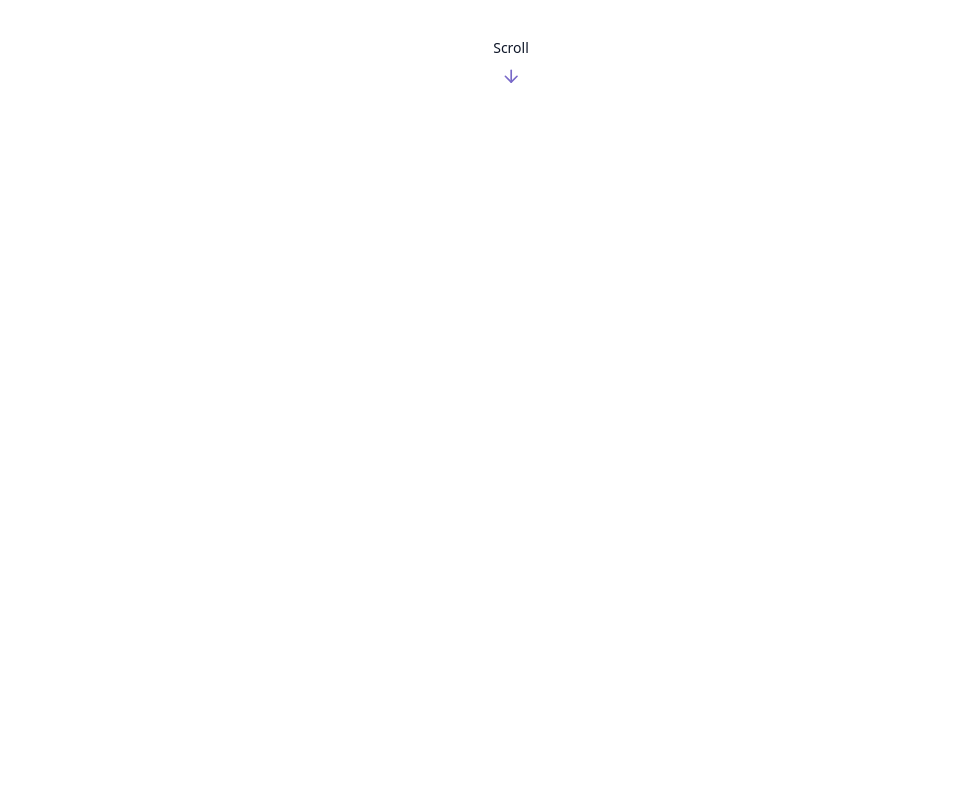
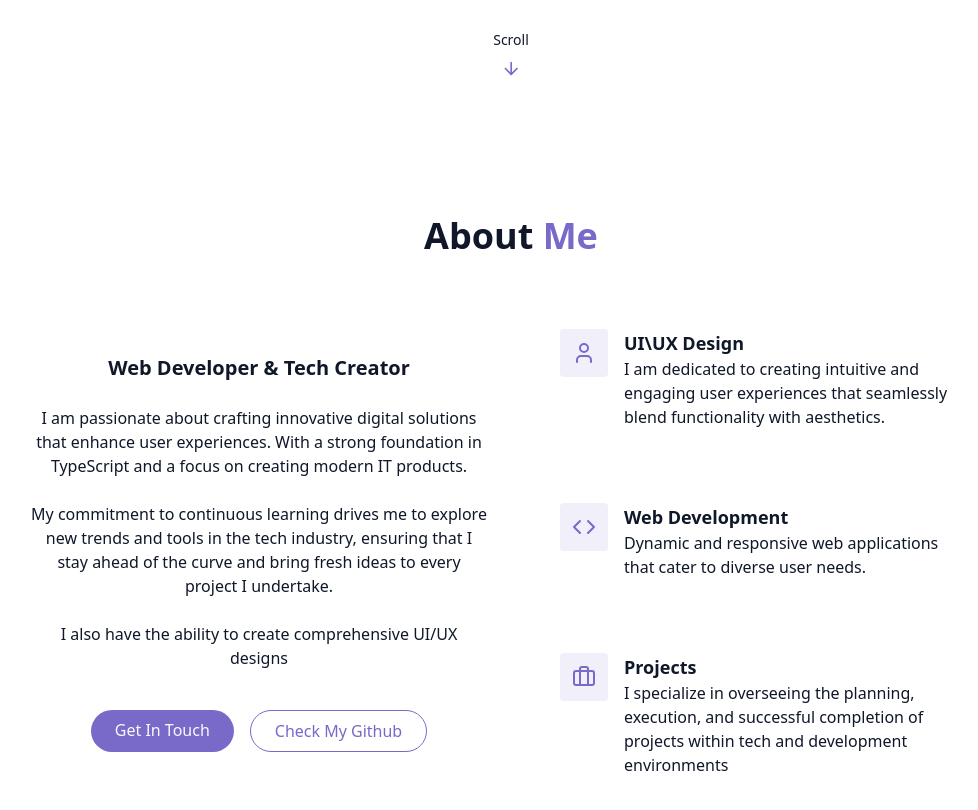
Before and after one commit to Steddyz/beautiful-portfolio, a React (Vite) app: page / in a window 1280 px wide. Shown: the part 680-1490 px from the top of the page, without its empty margins (129-1107 px from the left). Before the commit the page ends 800 px from the top, so only its background shows below. Built offline with nearby package versions, Linux system fonts and the light colour scheme.

Commit message:
add About section

```diff
--- /dev/null
+++ b/src/components/About.jsx
@@ -0,0 +1,96 @@
+import { Briefcase, Code, User } from "lucide-react";
+import React from "react";
+
+const About = () => {
+  return (
+    <section id="about" className="py-24 px-4 relative">
+      <div className="container mx-auto max-w-5xl">
+        <h2 className="text-3xl md:text-4xl font-bold mb-12 text-center">
+          About <span className="text-primary"> Me</span>
+        </h2>
+
+        <div className="grid grid-cols-1 md:grid-cols-2 gap-12 items-center">
+          <div className="space-y-6">
+            <h3 className="text-xl font-semibold">
+              Web Developer & Tech Creator
+            </h3>
+            <p className="text-muted-foreground">
+              I am passionate about crafting innovative digital solutions that
+              enhance user experiences. With a strong foundation in TypeScript
+              and a focus on creating modern IT products.
+            </p>
+            <p className="text-muted-foreground">
+              My commitment to continuous learning drives me to explore new
+              trends and tools in the tech industry, ensuring that I stay ahead
+              of the curve and bring fresh ideas to every project I undertake.
+            </p>
+            <p className="text-muted-foreground">
+              I also have the ability to create comprehensive UI/UX designs
+            </p>
+
+            <div className="flex flex-col sm:flex-row gap-4 pt-4 justify-center">
+              <a href="#contact" className="cosmic-button">
+                Get In Touch
+              </a>
+              <a
+                href="https://github.com/Steddyz"
+                className="px-6 py-2 rounded-full border border-primary text-primary hover:bg-primary/10 transition-colors duration-300"
+              >
+                Check My Github
+              </a>
+            </div>
+          </div>
+          <div className="grid grid-cols-1 gap-6">
+            <div className="gradient-border p-6 card-hover">
+              <div className="flex items-start gap-4">
+                <div className="p-3 rounded bg-primary/10">
+                  <User className="h-6 w-6 text-primary" />
+                </div>
+                <div className="text-left">
+                  <h4 className="text-lg font-semibold">UI\UX Design</h4>
+                  <p className="text-muted-foreground">
+                    I am dedicated to creating intuitive and engaging user
+                    experiences that seamlessly blend functionality with
+                    aesthetics.
+                  </p>
+                </div>
+              </div>
+            </div>
+            <div className="gradient-border p-6 card-hover">
+              <div className="flex items-start gap-4">
+                <div className="p-3 rounded bg-primary/10">
+                  <Code className="h-6 w-6 text-primary" />
+                </div>
+                <div className="text-left">
+                  <h4 className="text-lg font-semibold">Web Development</h4>
+                  <p className="text-muted-foreground">
+                    Dynamic and responsive web applications that cater to
+                    diverse user needs.
+                  </p>
+                </div>
+              </div>
+            </div>
+
+            <div className="gradient-border p-6 card-hover">
+              <div className="flex items-start gap-4">
+                <div className="p-3 rounded bg-primary/10">
+                  <Briefcase className="h-6 w-6 text-primary" />
+                </div>
+                <div className="text-left">
+                  <h4 className="text-lg font-semibold">Projects</h4>
+                  <p className="text-muted-foreground">
+                    I specialize in overseeing the planning, execution, and
+                    successful completion of projects within tech and
+                    development environments
+                  </p>
+                </div>
+              </div>
+            </div>
+          </div>
+        </div>
+      </div>
+    </section>
+  );
+};
+
+export default About;
--- a/src/components/Hero.jsx
+++ b/src/components/Hero.jsx
@@ -4,7 +4,7 @@ import React from "react";
 const Hero = () => {
   return (
     <section
-      id="#hero"
+      id="hero"
       className="relative min-h-screen flex flex-col items-center justify-center px-4"
     >
       <div className="container max-w-4xl mx-auto text-center z-10">
--- a/src/pages/Home.jsx
+++ b/src/pages/Home.jsx
@@ -3,6 +3,7 @@ import ThemeToggle from "../components/ThemeToggle";
 import StarBackground from "../components/StarBackground";
 import Navbar from "../components/Navbar";
 import Hero from "../components/Hero";
+import About from "../components/About";
 
 const Home = () => {
   return (
@@ -12,6 +13,7 @@ const Home = () => {
       <Navbar />
       <main>
         <Hero />
+        <About />
       </main>
     </div>
   );
```
